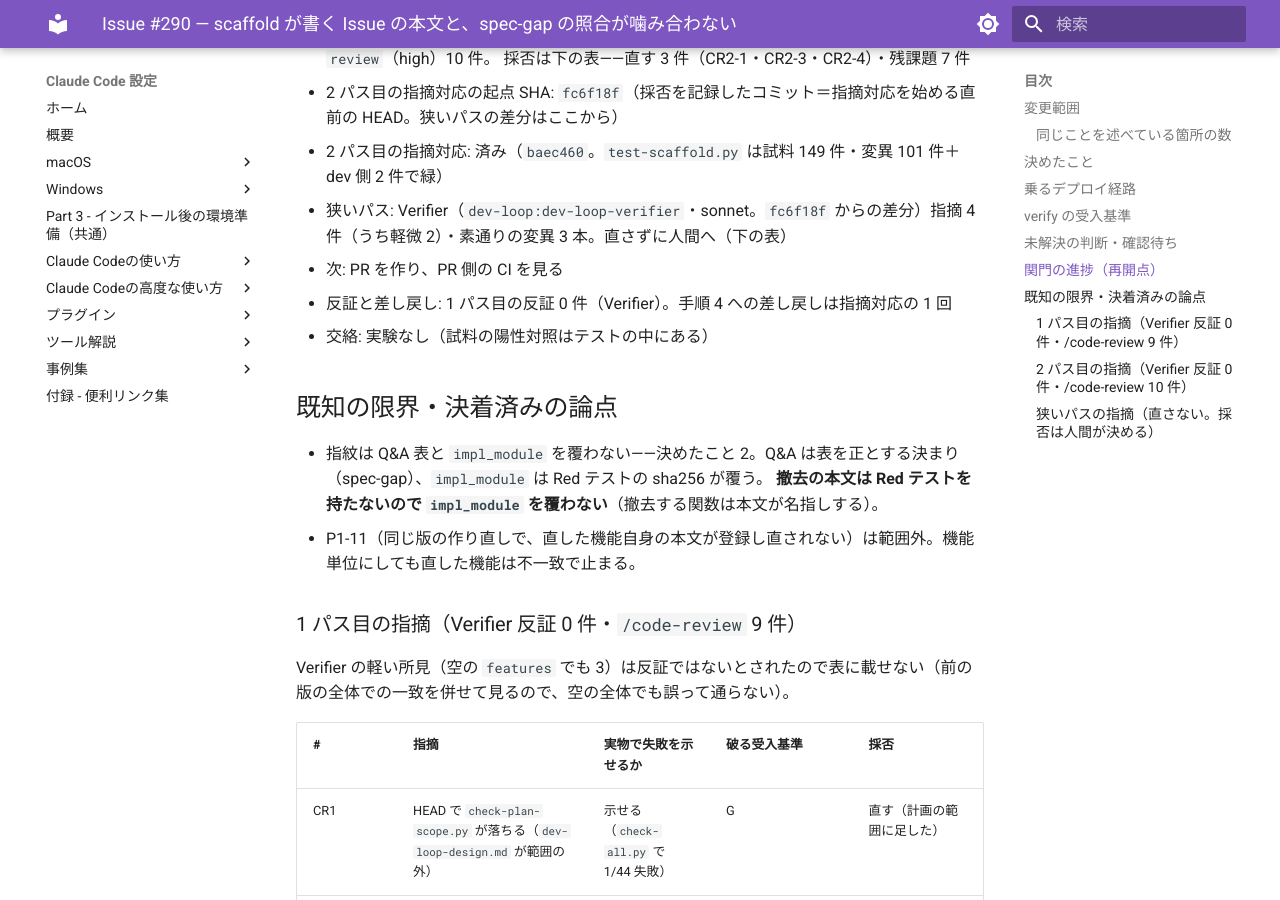
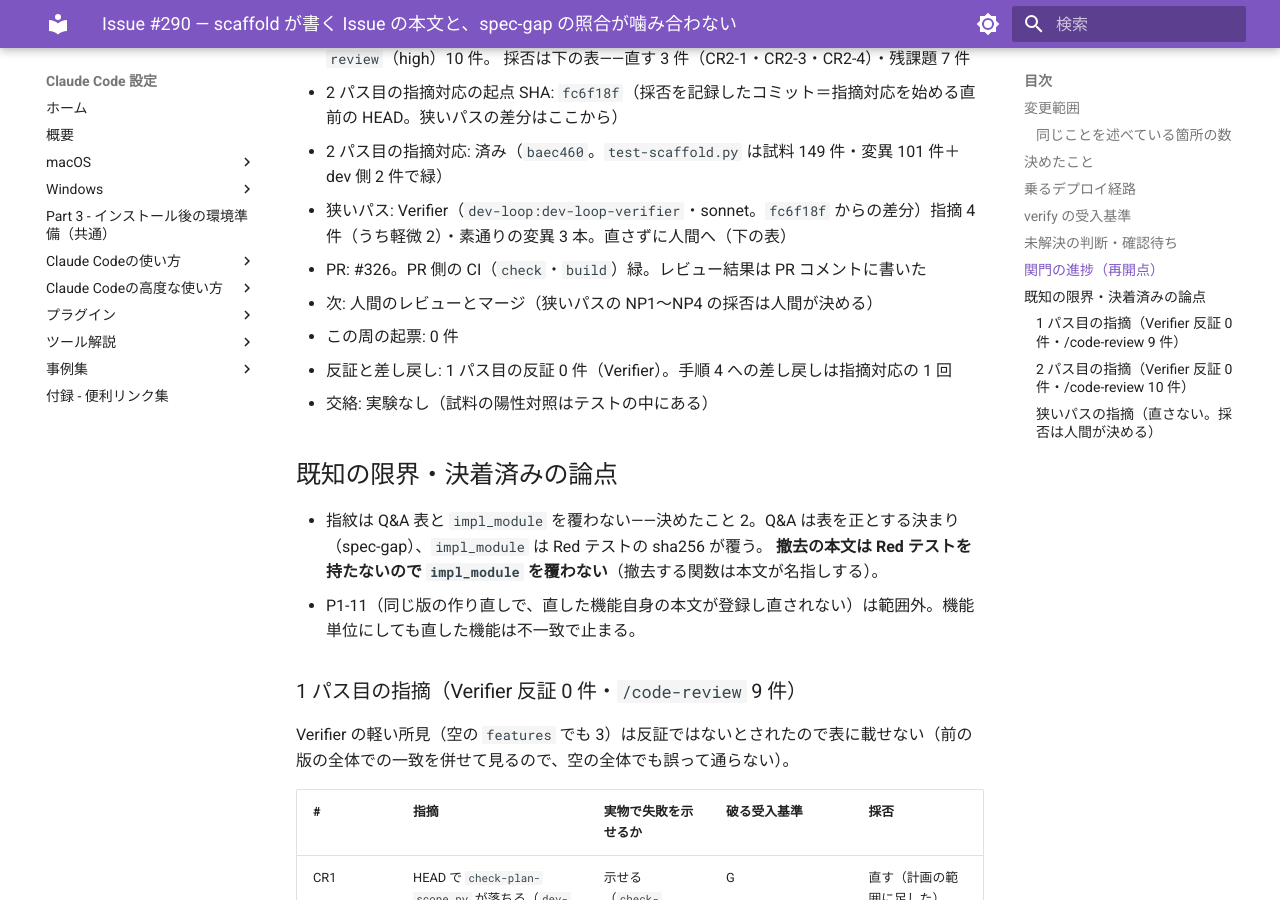
Before and after one commit to hdknr/claude-code-setup, an MkDocs documentation site: the page built from docs/plans/issue-290.md, in a window 1280 px wide and 900 px high, scrolled down 4304 px. Built offline with MkDocs 1.6.1 and Material for MkDocs 9.7.7, drawn with Linux system fonts in a browser that asks for light colours.

Commit message:
docs(plans): #290 の PR と起票数を記録する
Refs #290

Co-Authored-By: Claude Opus 5.5 <noreply@anthropic.com>

```diff
--- a/docs/plans/issue-290.md
+++ b/docs/plans/issue-290.md
@@ -120,7 +120,9 @@
 - 2 パス目の指摘対応の起点 SHA: `fc6f18f`（採否を記録したコミット＝指摘対応を始める直前の HEAD。狭いパスの差分はここから）
 - 2 パス目の指摘対応: 済み（`baec460`。`test-scaffold.py` は試料 149 件・変異 101 件＋dev 側 2 件で緑）
 - 狭いパス: Verifier（`dev-loop:dev-loop-verifier`・sonnet。`fc6f18f` からの差分）指摘 4 件（うち軽微 2）・素通りの変異 3 本。直さずに人間へ（下の表）
-- 次: PR を作り、PR 側の CI を見る
+- PR: #326。PR 側の CI（`check`・`build`）緑。レビュー結果は PR コメントに書いた
+- 次: 人間のレビューとマージ（狭いパスの NP1〜NP4 の採否は人間が決める）
+- この周の起票: 0 件
 - 反証と差し戻し: 1 パス目の反証 0 件（Verifier）。手順 4 への差し戻しは指摘対応の 1 回
 - 交絡: 実験なし（試料の陽性対照はテストの中にある）
 
```
